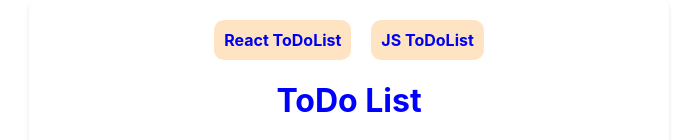
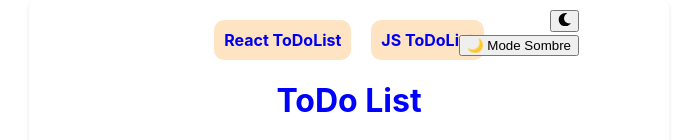
Before and after one commit to Stinger1369/ToDoList, a React (Create React App) app in the folder TodoReact/my-app/: page / in a window 1280 px wide. Shown: the top 140 px of the page, without its empty margins (291-988 px from the left). Built offline with nearby package versions, Linux system fonts and the light colour scheme; no server answers.

Commit message:
2023-11-22-9h54-Bilel-HOCDrak
dark light hoc et useState useEffect

```diff
--- a/TodoReact/my-app/package.json
+++ b/TodoReact/my-app/package.json
@@ -3,11 +3,15 @@
   "version": "0.1.0",
   "private": true,
   "dependencies": {
+    "@fortawesome/fontawesome-svg-core": "^6.4.2",
+    "@fortawesome/free-solid-svg-icons": "^6.4.2",
+    "@fortawesome/react-fontawesome": "^0.2.0",
     "@testing-library/jest-dom": "^5.17.0",
     "@testing-library/react": "^13.4.0",
     "@testing-library/user-event": "^13.5.0",
     "react": "^18.2.0",
     "react-dom": "^18.2.0",
+    "react-icons": "^4.12.0",
     "react-router-dom": "^6.19.0",
     "react-scripts": "5.0.1",
     "styled-components": "^6.1.1",
--- a/TodoReact/my-app/src/App.css
+++ b/TodoReact/my-app/src/App.css
@@ -50,3 +50,11 @@
 h1 {
   color: blue;
 }
+
+.HOCButon {
+  position: fixed;
+    margin-right: 400px;
+    top: 35px;
+    right: 10px;
+    z-index: 1000;
+}
--- a/TodoReact/my-app/src/App.js
+++ b/TodoReact/my-app/src/App.js
@@ -1,12 +1,15 @@
 import React from 'react';
 import TaskList from './components/TaskList';
+import BarNav from './components/BarNav';
+import withTheme from './components/withTheme';
 import './App.css';
-import BarNav from './components/BarNav';
 
-
-function App() {
+const App = ({ theme, toggleTheme }) => {
   return (
     <div className="App">
+      <button className='HOCButon' onClick={toggleTheme}>
+        {theme === 'light' ? '🌙 Mode Sombre' : '☀️ Mode Clair'}
+      </button>
       <BarNav />
       <h1>ToDo List</h1>
       <TaskList />
@@ -14,4 +17,4 @@ function App() {
   );
 }
 
-export default App;
+export default withTheme(App);
--- a/TodoReact/my-app/src/components/TaskList.js
+++ b/TodoReact/my-app/src/components/TaskList.js
@@ -4,6 +4,11 @@ import FilterOptions from './FilterOptions';
 import AddTaskForm from './AddTaskForm';
 import EditTaskModal from './EditTaskModal';
 import SearchBar from './SearchBar';
+
+import { FontAwesomeIcon } from '@fortawesome/react-fontawesome';
+import { faMoon, faSun } from '@fortawesome/free-solid-svg-icons';
+import { FaMoon, FaSun } from 'react-icons/fa';
+
 
 
 const TaskList = () => {
@@ -13,6 +18,18 @@ const TaskList = () => {
   const [searchTerm, setSearchTerm] = useState('');
   const [showCompleted, setShowCompleted] = useState(true);
   const [showUncompleted, setShowUncompleted] = useState(true);
+
+
+  const [theme, setTheme] = useState('light');
+  useEffect(() => {
+    document.body.className = theme;
+  }, [theme]);
+
+  const toggleTheme = () => {
+    const newTheme = theme === 'light' ? 'dark' : 'light';
+    console.log(`Changement du thème en : ${newTheme}`);
+    setTheme(newTheme);
+  };
 
 
   useEffect(() => {
@@ -50,7 +67,7 @@ const TaskList = () => {
  const handleFilterChange = (filterOption) => {
     setFilter(filterOption);
   };
-console.log(tasks);
+// console.log(tasks);
   const getFilteredTasks = () => {
     return tasks
       .filter(task => {
@@ -107,6 +124,12 @@ console.log(tasks);
   };
   return (
     <div>
+     <button className='BasicButton' onClick={toggleTheme}>
+      {theme === 'light' ? <FaMoon /> : <FaSun />}
+     </button>
+     {/* <button onClick={toggleTheme}>
+      {theme === 'light' ? <FontAwesomeIcon icon={faMoon} /> : <FontAwesomeIcon icon={faSun} />}
+     </button> */}
       <SearchBar onSearch={handleSearchTermChange} />
       <AddTaskForm onAddTask={handleAddTask} />
       <FilterOptions
--- /dev/null
+++ b/TodoReact/my-app/src/components/style/dark.css
@@ -0,0 +1,42 @@
+body.dark {
+    background-color: #282c35;
+    color: #ffffff;
+  }
+
+  .dark .addTaskInput,
+  .dark .searchInput,
+  .dark .taskItem {
+    background-color: #3a3f4b;
+    color: #ffffff;
+    border-color: #6c757d;
+  }
+
+  .dark .addTaskButton,
+  .dark .searchButton,
+  .dark .taskButton {
+    background-color: #5a6268;
+    color: #ffffff;
+  }
+
+  .dark .addTaskButton:hover,
+  .dark .searchButton:hover,
+  .dark .taskButton:hover {
+    background-color: #4e555b;
+  }
+
+  .dark .barNav a {
+    background-color: #505560;
+  }
+
+  .dark .barNav a:hover {
+    background-color: #6c757d;
+    color: white;
+  }
+  .BasicButton  {
+    position: fixed;
+    margin-right: 400px;
+    top: 10px;
+    right: 10px;
+    z-index: 1000;
+
+  }
--- /dev/null
+++ b/TodoReact/my-app/src/components/withTheme.js
@@ -0,0 +1,20 @@
+import React, { useState, useEffect } from 'react';
+import './style/dark.css';
+
+const withTheme = (WrappedComponent) => {
+  return (props) => {
+    const [theme, setTheme] = useState('light');
+
+    useEffect(() => {
+      document.body.className = theme;
+    }, [theme]);
+
+    const toggleTheme = () => {
+      setTheme(theme === 'light' ? 'dark' : 'light');
+    };
+
+    return <WrappedComponent theme={theme} toggleTheme={toggleTheme} {...props} />;
+  };
+};
+
+export default withTheme;
```
Also changed, not shown: 2 other files (tests, documents, lock files or other folders).
